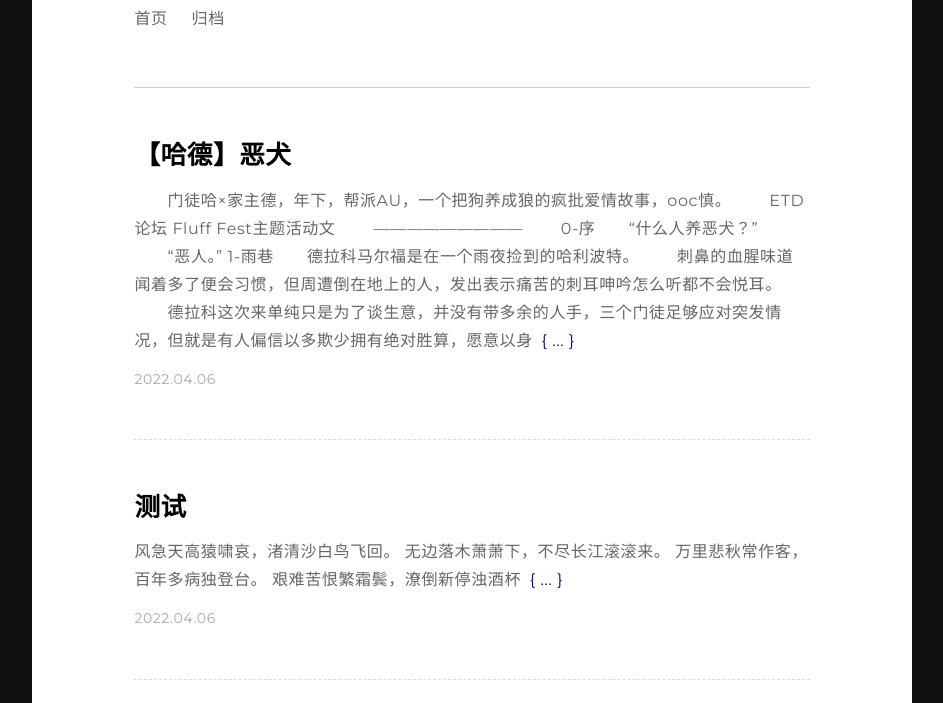
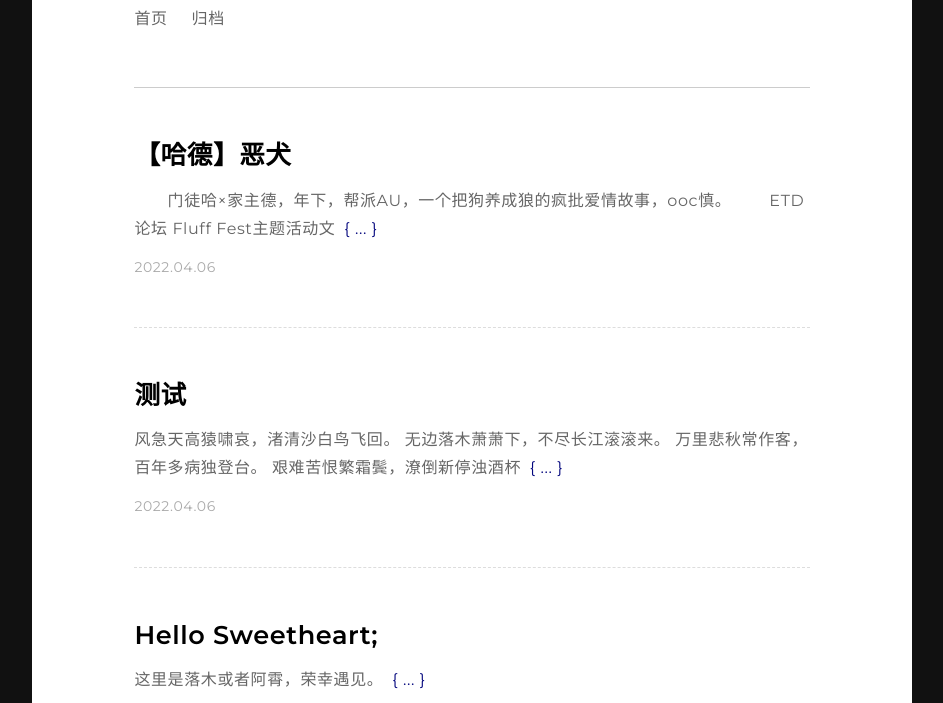
Before and after one commit to respectinstinct/respectinstinct.github.io, a plain HTML site: page index.html in a window 1280 px wide. Shown: the part 192-895 px from the top of the page, without its empty margins (168-1111 px from the left). Drawn offline with Linux system fonts and the light colour scheme.

Commit message:
Update index.html

```diff
--- a/index.html
+++ b/index.html
@@ -40,12 +40,7 @@
         <div class="post-except">
             　　门徒哈×家主德，年下，帮派AU，一个把狗养成狼的疯批爱情故事，ooc慎。
 　　ETD论坛 Fluff Fest主题活动文
-　　—————————
-0-序　　“什么人养恶犬？”
-　　“恶人。”
-1-雨巷　　德拉科马尔福是在一个雨夜捡到的哈利波特。
-　　刺鼻的血腥味道闻着多了便会习惯，但周遭倒在地上的人，发出表示痛苦的刺耳呻吟怎么听都不会悦耳。
-　　德拉科这次来单纯只是为了谈生意，并没有带多余的人手，三个门徒足够应对突发情况，但就是有人偏信以多欺少拥有绝对胜算，愿意以身
+
             <a class="read-more" href="/2022/04/06/%E3%80%90%E5%93%88%E5%BE%B7%E3%80%91%E6%81%B6%E7%8A%AC/"> ... </a>
         </div>
         <div class="post-date">2022.04.06</div>
@@ -68,12 +63,6 @@
         <a class="post-title" href="/2022/04/06/hello-world/">Hello Sweetheart;</a>
         <div class="post-except">
             这里是落木或者阿霄，荣幸遇见。
-lofter
-想我所想，爱我所爱；
-写我所想，写我所爱。
-欢迎来到我的不知道第几个后院，总之，很高兴你能找到这里，我替我的文字对各位来客表示感谢。
-如果刷新速度慢、阅读中途断开连接或一时连接不上，还请多尝试几次，基于GitHub pages建站或多或少会有这个毛病，目前看暂时还没有找到优化的方法；选择极简的主题是希望能专注于文章；随着访客的增多可能会受风控影响，还请不要到处把这里的链接随意发送，谢谢配合。
-一切为了写作自由，感谢阅读。
 
             <a class="read-more" href="/2022/04/06/hello-world/"> ... </a>
         </div>
```
